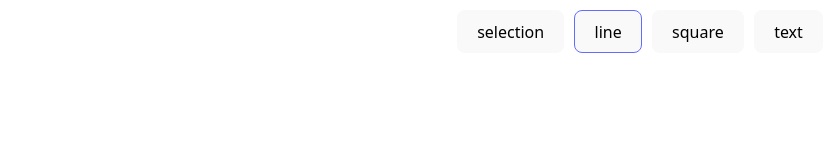
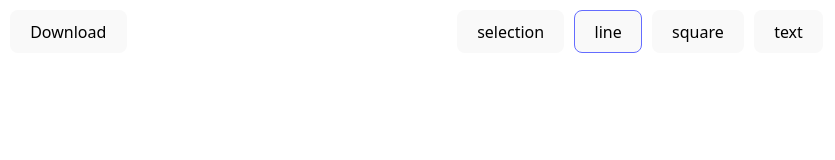
Before and after one commit to marked42/my-react-app, a React (Vite) app: page / in a window 1280 px wide. Shown: the top 160 px of the page, without its empty margins (0-835 px from the left). Built offline with nearby package versions, Linux system fonts and the light colour scheme.

Commit message:
feat: download canvas image as jpg

```diff
--- a/package.json
+++ b/package.json
@@ -11,6 +11,7 @@
   },
   "dependencies": {
     "classnames": "^2.5.1",
+    "dayjs": "^1.11.13",
     "lodash": "^4.17.21",
     "react": "^19.0.0",
     "react-dom": "^19.0.0"
--- a/src/App.tsx
+++ b/src/App.tsx
@@ -1,4 +1,5 @@
 import { MouseEventHandler, useLayoutEffect, useRef, useState } from 'react'
+import dayjs from 'dayjs'
 import { cloneDeep } from 'lodash'
 import classNames from 'classnames';
 import { getTools, isDrawingTool, Tool } from './Tool';
@@ -17,6 +18,12 @@ import { copyResizeElement } from './Resize';
 export default function App() {
   const [currentTool, setCurrentTool] = useState(Tool.Line);
   const canvasRef = useRef<HTMLCanvasElement>(null);
+  const getCanvas = () => {
+    if (!canvasRef.current) {
+      throw new Error('canvas not found')
+    }
+    return canvasRef.current
+  }
   const graph = useRef(new Graph())
 
   const action = useRef(Action.None)
@@ -245,6 +252,18 @@ export default function App() {
     // })
   }
 
+  const download = () => {
+    const canvas = getCanvas();
+    const url = canvas.toDataURL('image/jpg', 1)
+
+    const link = document.createElement('a')
+    link.download = `image-${dayjs().format('YYYY-MM-DD')}.jpg`
+    link.href = url;
+    link.click();
+
+    link.remove();
+  }
+
   return (
     <div
       style={{
@@ -252,6 +271,15 @@ export default function App() {
         width: '100%',
         height: '100%',
       }}>
+      <div style={{
+        position: 'absolute',
+        top: 10,
+        left: 10,
+        // TODO: why need zIndex
+        zIndex: 1,
+      }}>
+        <button className="tool-button" onClick={download}>Download</button>
+      </div>
       <div style={{
         position: 'absolute',
         display: 'flex',
```
Also changed, not shown: 1 other file (tests, documents, lock files or other folders).
